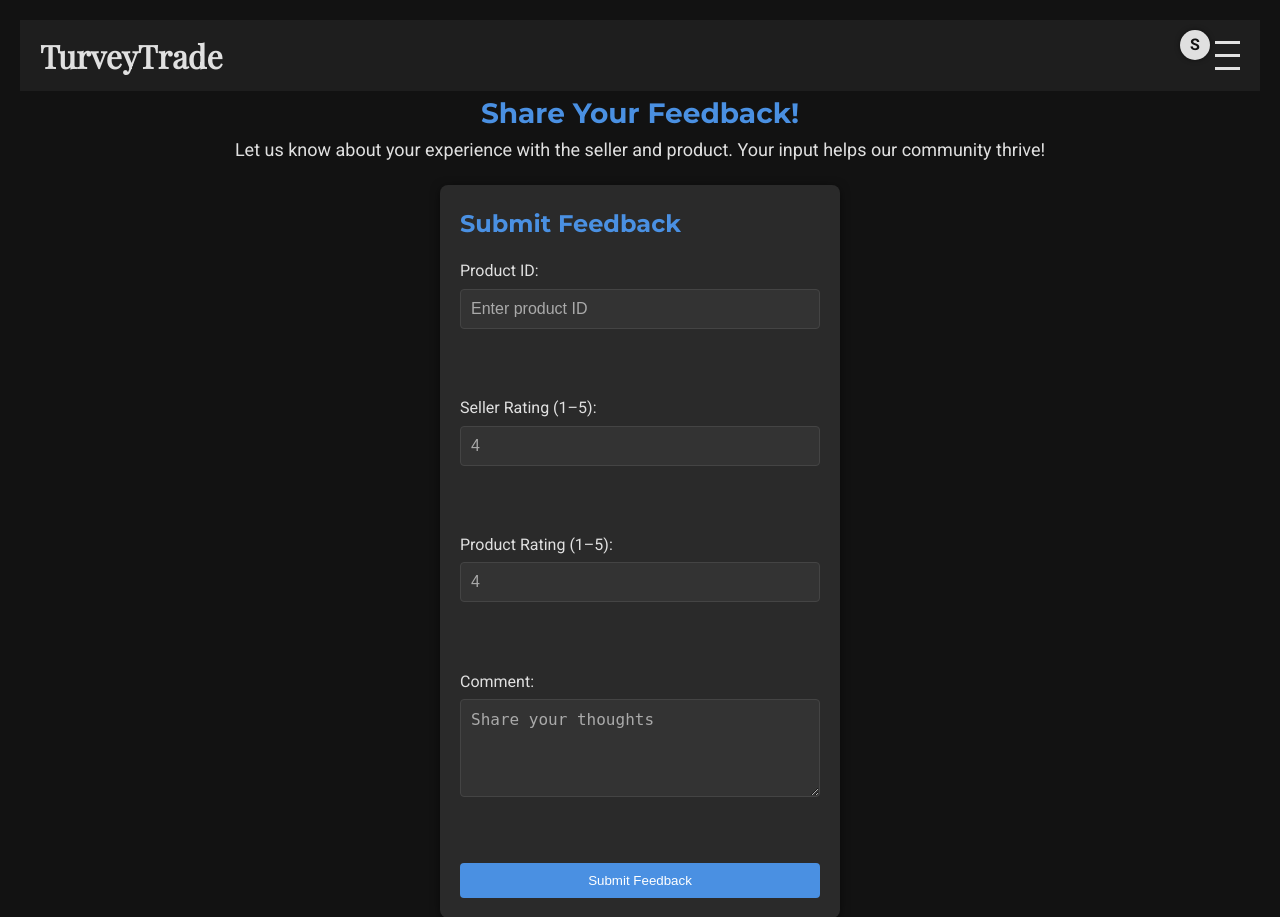
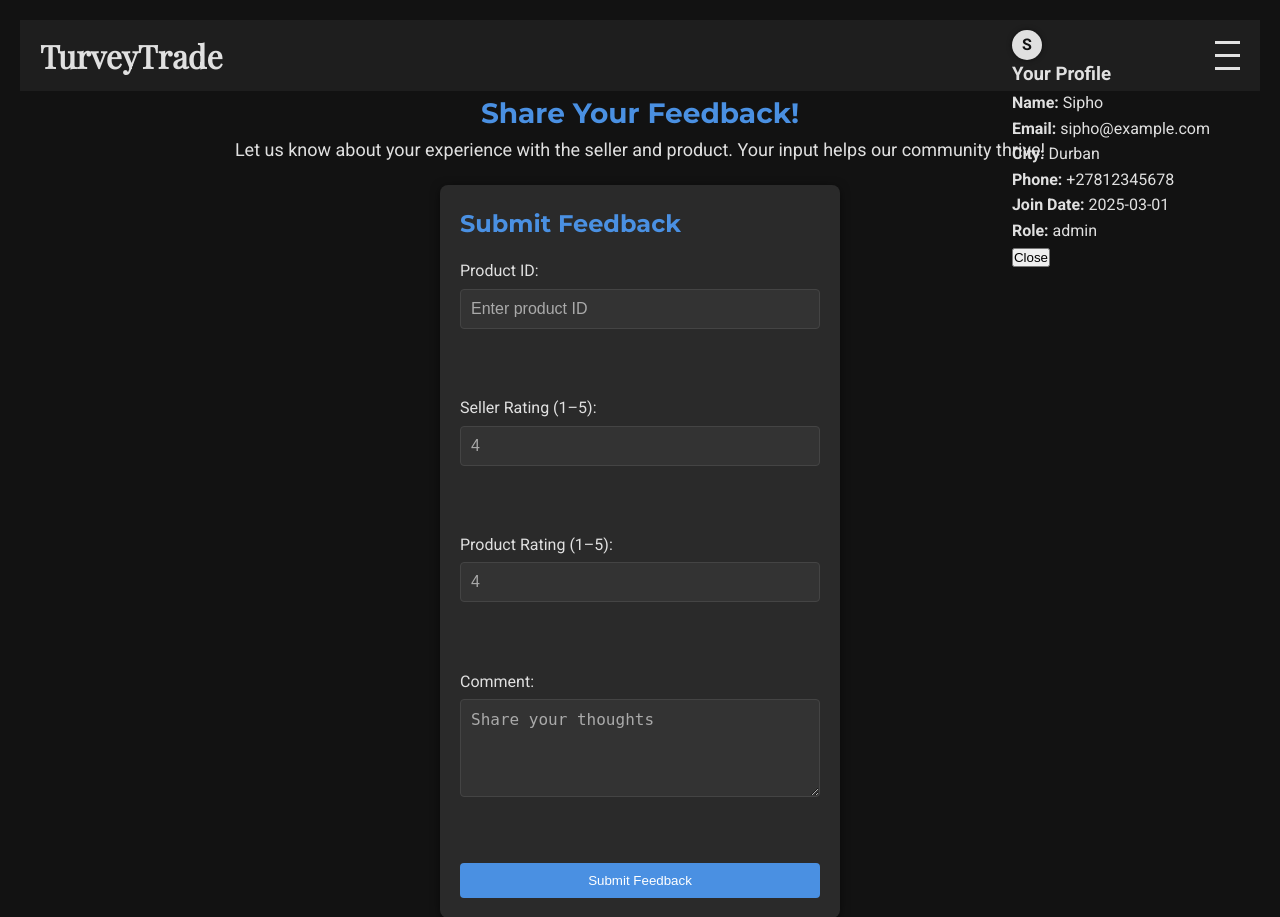
Before and after one commit to Topsy123Turvey/TurveyTrade, a PHP site: page /add_feedback.php in a window 1280 px wide. Shown: the top 917 px of the page. Run offline with PHP 8.4, Linux system fonts and the light colour scheme; a user stored in the database is signed in; data that the repository does not hold is empty; some libraries are stand-ins or nearby versions.

Commit message:
Added clickable profile modal to header.php

```diff
--- a/header.php
+++ b/header.php
@@ -7,22 +7,24 @@ if (isset($_SESSION['user_id']) && isset($_SESSION['user_role'])) {
     $is_admin = $_SESSION['user_role'] == 'admin';
 }
 ?>
-<!DOCTYPE html>
-<html lang="en">
-<head>
-    <meta charset="UTF-8">
-    <meta name="viewport" content="width=device-width, initial-scale=1.0">
-    <title>TurveyTrade</title>
-    <link rel="stylesheet" href="styles.css">
-    <script src="https://www.google.com/recaptcha/api.js" async defer></script>
-</head>
-<body>
 <header>
     <h1>TurveyTrade</h1>
     <div class="profile">
         <?php if (isset($_SESSION['user_id']) && isset($_SESSION['user_name'])) { ?>
-                <div class="profile-icon" title="Logged in as <?php echo htmlspecialchars($_SESSION['user_name']); ?> (ID: <?php echo $_SESSION['user_id']; ?>)">
+            <div class="profile-icon" onclick="toggleProfileModal()">
                 <?php echo strtoupper(substr($_SESSION['user_name'], 0, 1)); ?>
+            </div>
+            <div id="profile-modal" class="profile-modal">
+                <div class="profile-content">
+                    <h3>Your Profile</h3>
+                    <p><strong>Name:</strong> <?php echo htmlspecialchars($_SESSION['user_name']); ?></p>
+                    <p><strong>Email:</strong> <?php echo htmlspecialchars($_SESSION['user_email']); ?></p>
+                    <p><strong>City:</strong> <?php echo htmlspecialchars($_SESSION['user_city']); ?></p>
+                    <p><strong>Phone:</strong> <?php echo htmlspecialchars($_SESSION['user_phone']); ?></p>
+                    <p><strong>Join Date:</strong> <?php echo htmlspecialchars($_SESSION['user_join_date']); ?></p>
+                    <p><strong>Role:</strong> <?php echo htmlspecialchars($_SESSION['user_role']); ?></p>
+                    <button onclick="toggleProfileModal()">Close</button>
+                </div>
             </div>
         <?php } ?>
     </div>
@@ -56,5 +58,9 @@ if (isset($_SESSION['user_id']) && isset($_SESSION['user_role'])) {
         document.querySelector('.hamburger').addEventListener('click', function() {
             document.querySelector('.nav-menu').classList.toggle('active');
         });
+        function toggleProfileModal() {
+            var modal = document.getElementById('profile-modal');
+            modal.style.display = (modal.style.display === 'block') ? 'none' : 'block';
+        }
     </script>
 </header>
```
Lines whose indentation alone changed are shown as unchanged.
